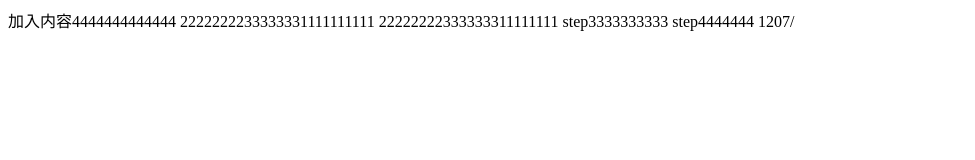
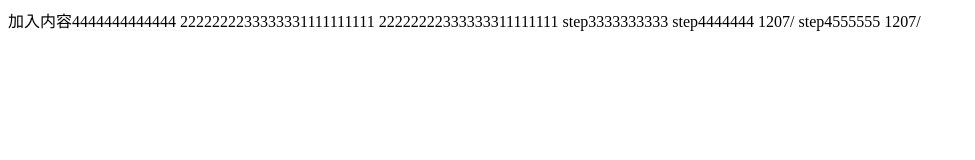
Before and after one commit to kklp2020/gz2068, a plain HTML site: page index.html in a window 1280 px wide. Shown: the whole page, without its empty margins (0-975 px from the left). Drawn offline with Linux system fonts and the light colour scheme.

Commit message:
fix 4555 bug

```diff
--- a/index.html
+++ b/index.html
@@ -12,5 +12,6 @@
   22222222333333311111111
   step3333333333
   step4444444  1207/
+  step4555555 1207/
 </body>
 </html>
```
